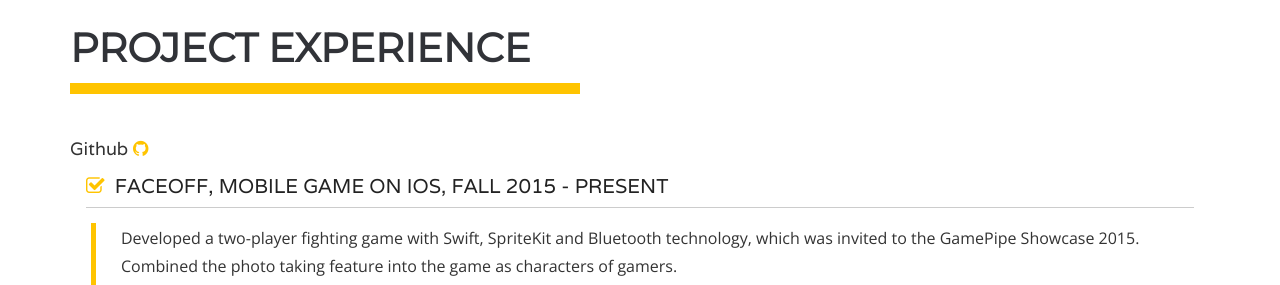
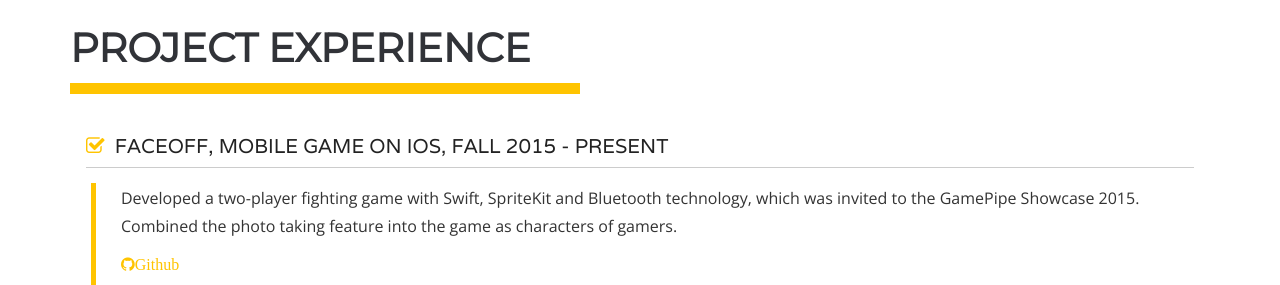
Before and after one commit to huaying/huaying.github.io, a plain HTML site: page index.html in a window 1280 px wide. Shown: the part 2820-3105 px from the top of the page. Drawn offline with nearby package versions, Linux system fonts and the light colour scheme; some packages are replaced by stand-ins of ours.

Commit message:
add documents

```diff
--- a/index.html
+++ b/index.html
@@ -343,7 +343,6 @@
                 <div class="col-lg-12 col-md-12">
                     <div class="heading">
                         <h2 class="wow fadeInLeftBig">Project Experience </h2>
-                        <h4>Github <a class="fa fa-github link" href="https://github.com/huaying" target="_blank"></a></h4>
                         <div class="panel-group" id="accordion2">
                             <!-- START SINGLE FEATURED ITEAM #1-->
                             <div class="panel panel-default wow fadeInLeft">
@@ -361,6 +360,7 @@
                                             Developed a two-player fighting game with Swift, SpriteKit and Bluetooth technology, which was invited to the GamePipe Showcase 2015.
                                             <br> Combined the photo taking feature into the game as characters of gamers.
                                         </p>
+                                        <p><a class="fa fa-github link" href="https://github.com/huaying/USC-CS526-Faceoff" target="_blank">Github</a></p>
                                         <iframe src="https://player.vimeo.com/video/149765076" width="500" height="282" frameborder="0" webkitallowfullscreen mozallowfullscreen allowfullscreen></iframe>
 
                                     </div>
@@ -380,6 +380,7 @@
                                     <div class="panel-body">
                                         <p>Crawled websites to collect over 1M weapon data with Tika and Nutch, indexed and ranked weapon data with Solr, and analysed and visualised weapon data with Banana and D3.
                                         </p>
+                                        <p><a class="fa fa-github link" href="https://github.com/huaying/USC-CS572-WeaponMarketSearchExperiment" target="_blank">Github</a></p>
                                         <iframe width="420" height="315" src="https://www.youtube.com/embed/An44Q7xFq9g" frameborder="0" allowfullscreen></iframe>
                                     </div>
                                 </div>
@@ -400,6 +401,7 @@
                                             <br> Searched matched videos in accordance to the similarity in color, motion and sound.
 
                                         </p>
+                                        <p><a class="fa fa-github link" href="https://github.com/huaying/USC-CS576-MultimediaSearchEngine" target="_blank">Github</a></p>
                                         <iframe src="https://player.vimeo.com/video/157513061" width="500" height="392" frameborder="0" webkitallowfullscreen mozallowfullscreen allowfullscreen></iframe>
                                     </div>
                                 </div>
@@ -419,6 +421,8 @@
                                         <p>Developed a <a class="link" target="_blank" href="./usclife/index.html">prototype</a> mobile app-like website with jQuery-Mobile.
                                             <br> Designed a mobile application collecting events around USC to promote USC Students involvement.
                                         </p>
+
+                                        <p><a class="fa fa-file-pdf-o link" target="_blank" href="./documents/USCLifeFinalReport.pdf">Details</a> <a class="fa fa-github link" href="https://github.com/huaying/USC-CS588-USCLife-Prototype" target="_blank">Github</a></p>
                                     </div>
                                 </div>
                             </div>
@@ -437,6 +441,7 @@
                                         <p>Built 3D Game Tetris with C++ and Orge 3D Framework, supporting multiplayer mode.
                                             <br> Constructed a <a class="link" target="_blank" href="http://royal3501.appspot.com/Tetris3D/Tetris3D.html">Demo</a> version with Flash (Actionscript).
                                         </p>
+                                        <p><a class="fa fa-github link" href="https://github.com/huaying/3DTetris" target="_blank">Github</a></p>
                                         <iframe src="http://royal3501.appspot.com/Tetris3D/Tetris3D.html" scrolling="no" frameborder="no" height="600" width="400">
                                         </iframe>
                                     </div>
```
Also changed, not shown: 4 other files.
